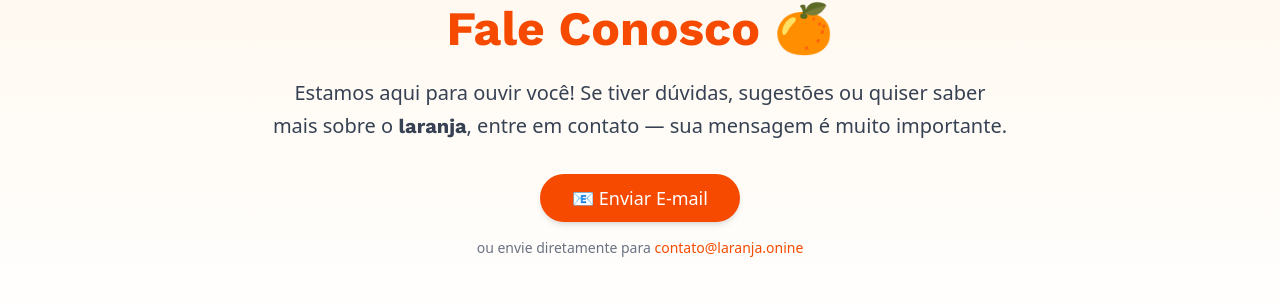
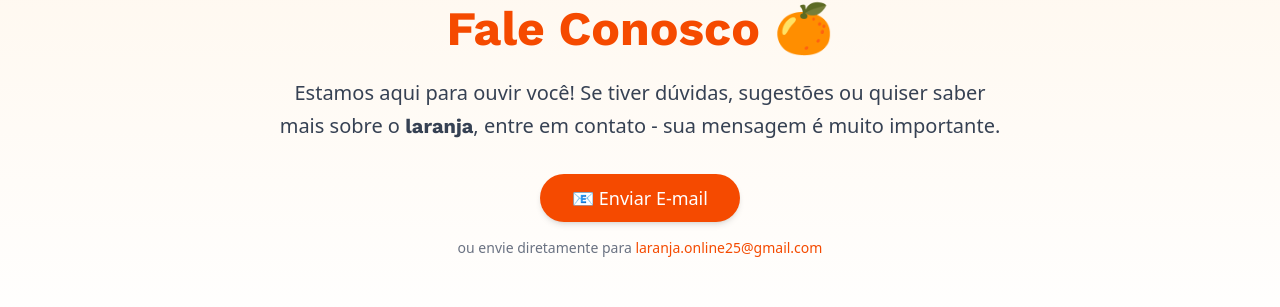
Before and after one commit to guilhermechagaskurtz/LaranjaOnline, a Next.js app: page /contato in a window 1280 px wide. Shown: the part 156-463 px from the top of the page. Built offline with nearby package versions, Linux system fonts and the light colour scheme; no server answers.

Commit message:
Removidos travessões e atualizado o e-mail

```diff
--- a/src/app/ajudantes/page.tsx
+++ b/src/app/ajudantes/page.tsx
@@ -8,14 +8,14 @@ export default function AjudantesPage() {
     {
       name: "Ajudante 1",
       role: "Co-Fundador & Idealizador",
-      image: "/placeholder.webp", // imagem genérica — pode substituir
+      image: "/placeholder.webp", // imagem genérica - pode substituir
       bio: "Apaixonada por impacto social, Fulana acredita que pequenas ações transformam o mundo. Lidera a parte de comunicação e parcerias do projeto.",
     },
     {
       name: "Ajudante 2",
       role: "Desenvolvedor & Co-Fundador",
       image: "/placeholder.webp",
-      bio: "Fulano é o cérebro por trás da tecnologia do Laranja. Com dedicação, tornou possível transformar links em solidariedade.",
+      bio: "Fulano é o cérebro por trás da tecnologia da Laranja. Com dedicação, tornou possível transformar links em solidariedade.",
     },
   ];
 
@@ -33,7 +33,7 @@ export default function AjudantesPage() {
             Nossos Ajudantes 🍊
           </h1>
           <p className="text-gray-700 text-lg md:text-xl leading-relaxed">
-            Por trás do Laranja existe uma equipe apaixonada por impacto social.
+            Por trás da Laranja existe uma equipe apaixonada por impacto social.
             Pessoas que acreditam que tecnologia e empatia podem caminhar juntas
             para criar um mundo melhor.
           </p>
--- a/src/app/contato/page.tsx
+++ b/src/app/contato/page.tsx
@@ -22,7 +22,7 @@ export default function ContatoPage() {
             Estamos aqui para ouvir você! Se tiver dúvidas, sugestões ou quiser
             saber mais sobre o{" "}
             <strong className="font-work-sans">laranja</strong>, entre em
-            contato — sua mensagem é muito importante.
+            contato - sua mensagem é muito importante.
           </p>
 
           {/* Botão de e-mail */}
@@ -30,16 +30,16 @@ export default function ContatoPage() {
             asChild
             className="bg-orange-600 hover:bg-orange-700 text-white text-lg px-8 py-6 rounded-full shadow-md transition-all"
           >
-            <a href="mailto:contato@laranja.online">📧 Enviar E-mail</a>
+            <a href="mailto:laranja.online25@gmail.com">📧 Enviar E-mail</a>
           </Button>
 
           <p className="text-sm text-gray-500 mt-4">
             ou envie diretamente para{" "}
             <a
-              href="mailto:contato@laranja.online"
+              href="mailto:laranja.online25@gmail.com"
               className="text-orange-600 hover:underline"
             >
-              contato@laranja.onine
+              laranja.online25@gmail.com
             </a>
           </p>
         </div>
--- a/src/app/sobre/page.tsx
+++ b/src/app/sobre/page.tsx
@@ -19,7 +19,7 @@ export default function About() {
             <p className="text-gray-700 text-lg md:text-xl leading-relaxed mb-6">
               Tudo começou com dois amigos que acreditavam que cada escolha pode
               gerar transformação. Da vontade de agir, nasceu o{" "}
-              <strong className="font-work-sans">laranja</strong> — uma
+              <strong className="font-work-sans">laranja</strong> - uma
               plataforma que aplica recursos de compras online em projetos
               sociais e ambientais que mudam realidades.
             </p>
@@ -28,7 +28,7 @@ export default function About() {
               Quando você faz uma compra usando nossos links ou conversor, parte
               da comissão recebida é destinada a iniciativas que combatem a
               fome, promovem educação, preservam a natureza e fortalecem
-              comunidades — <strong>sem custo adicional para você.</strong>
+              comunidades - <strong>sem custo adicional para você.</strong>
             </p>
 
             <p className="text-gray-700 text-lg md:text-xl leading-relaxed">
@@ -49,7 +49,7 @@ export default function About() {
               <p className="text-gray-700 text-sm leading-relaxed">
                 Canalizar recursos de forma simples, transparente e acessível
                 para projetos que combatem desigualdades, fortalecem comunidades
-                e preservam o meio ambiente — transformando o consumo em
+                e preservam o meio ambiente - transformando o consumo em
                 ferramenta de impacto positivo.
               </p>
             </div>
```
